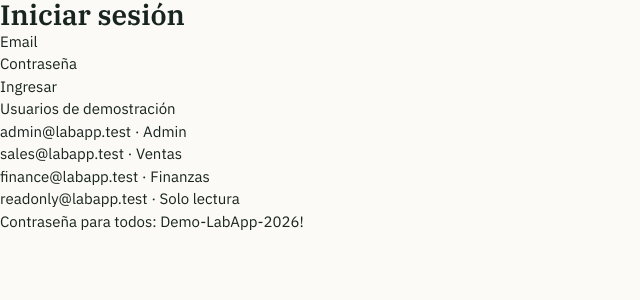
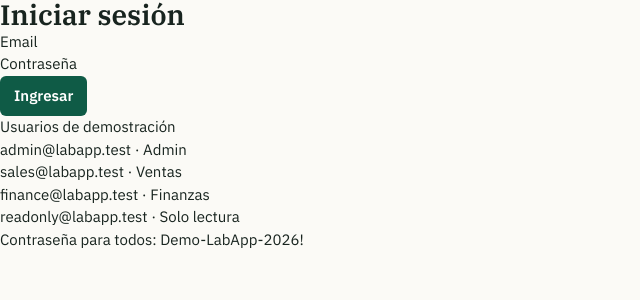
Before and after one commit to DavidMC12/labapp, a Next.js app in the folder frontend/: page /login in a window 1280 px wide. Shown: the top 300 px of the page, without its empty margins (0-640 px from the left). Built offline with nearby package versions, Linux system fonts and the light colour scheme.

Commit message:
feat(frontend): add the Button primary, secondary and rail variants

```diff
--- a/frontend/src/components/ui/Button.tsx
+++ b/frontend/src/components/ui/Button.tsx
@@ -1,10 +1,39 @@
 import type { ButtonHTMLAttributes } from "react";
 import type { TestId } from "@/lib/testid";
+
+type ButtonVariant = "primary" | "secondary" | "rail";
+
+/**
+ * The variants of the "Libro mayor" theme. `primary` is the default: an
+ * `accent` block with `accent-ink` text. `secondary` is a quiet outline
+ * that acts like the primary. `rail` is for buttons that sit on the rail
+ * (the logout), text-only and light on the dark green. A hovered variant
+ * lightens/darkens with an opacity of its own token; no raw color.
+ */
+const VARIANT_CLASSES: Record<ButtonVariant, string> = {
+  primary: "bg-accent text-accent-ink hover:bg-accent/90",
+  secondary: "bg-transparent text-accent border border-accent hover:bg-accent/10",
+  rail: "bg-transparent text-rail-ink border border-transparent hover:bg-rail-hover",
+};
+
+const BASE_CLASSES: string = [
+  "inline-flex items-center justify-center gap-2",
+  "rounded-md px-[14px] py-[9px]",
+  "font-semibold",
+  // Touch targets are 44px below 768px and never thinner than 38px.
+  "min-h-[44px] md:min-h-[38px]",
+  // The only allowed transition: 120ms of color (see globals.css for the
+  // reduced-motion opt-out).
+  "transition-colors duration-120",
+  // A disabled or loading button keeps its shape at 55% opacity.
+  "disabled:opacity-55 disabled:cursor-not-allowed",
+].join(" ");
 
 type ButtonProps = Omit<ButtonHTMLAttributes<HTMLButtonElement>, "type"> & {
   type?: "button" | "submit" | "reset";
   testId: TestId;
   loading?: boolean;
+  variant?: ButtonVariant;
 };
 
 /**
@@ -17,6 +46,8 @@ export function Button({
   testId,
   loading = false,
   disabled,
+  variant = "primary",
+  className,
   ...rest
 }: ButtonProps) {
   return (
@@ -27,6 +58,9 @@ export function Button({
       aria-busy={loading ? "true" : undefined}
       data-state={loading ? "loading" : "idle"}
       disabled={disabled || loading}
+      className={[BASE_CLASSES, VARIANT_CLASSES[variant], className]
+        .filter(Boolean)
+        .join(" ")}
     />
   );
 }
```
Also changed, not shown: 1 other file (tests, documents, lock files or other folders).
